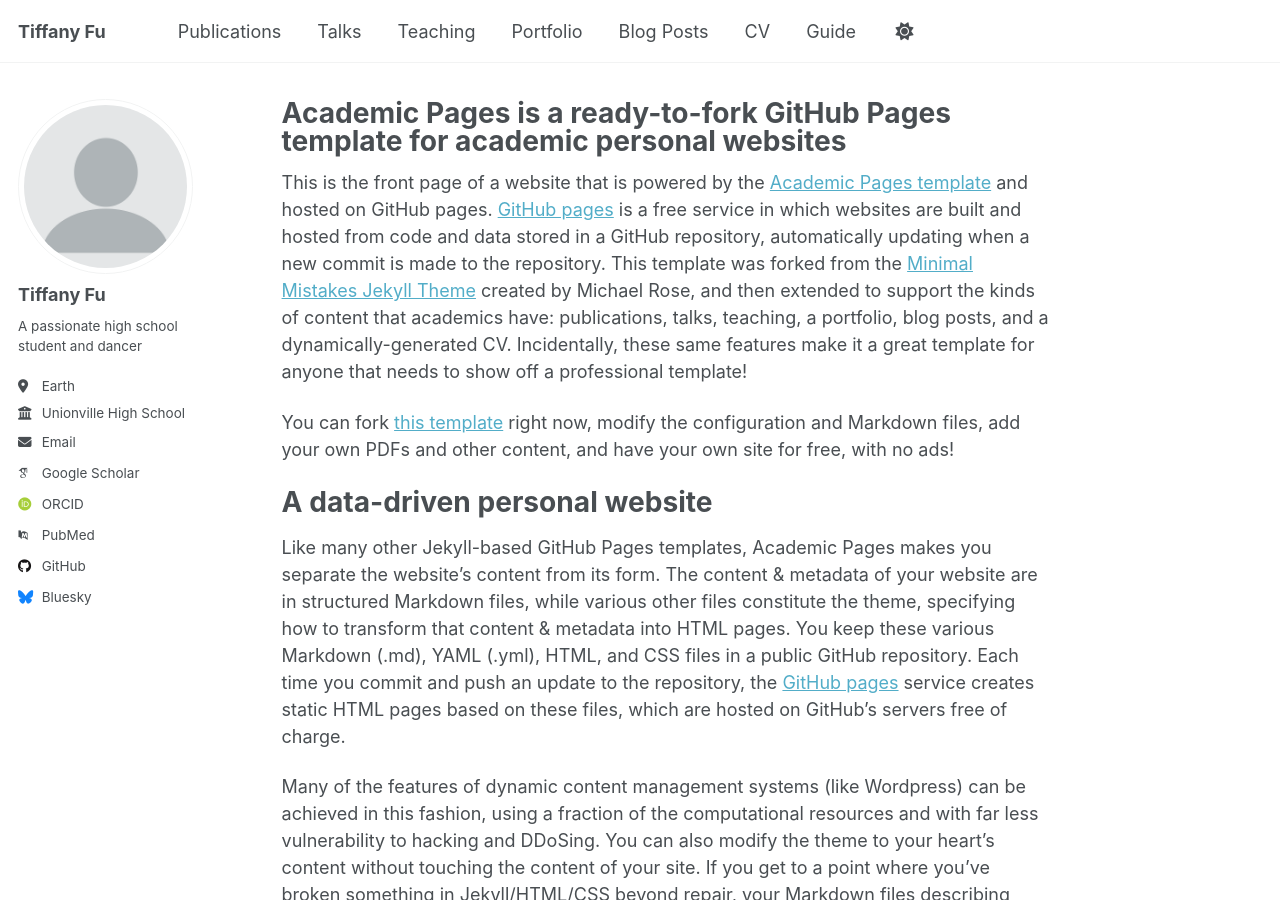
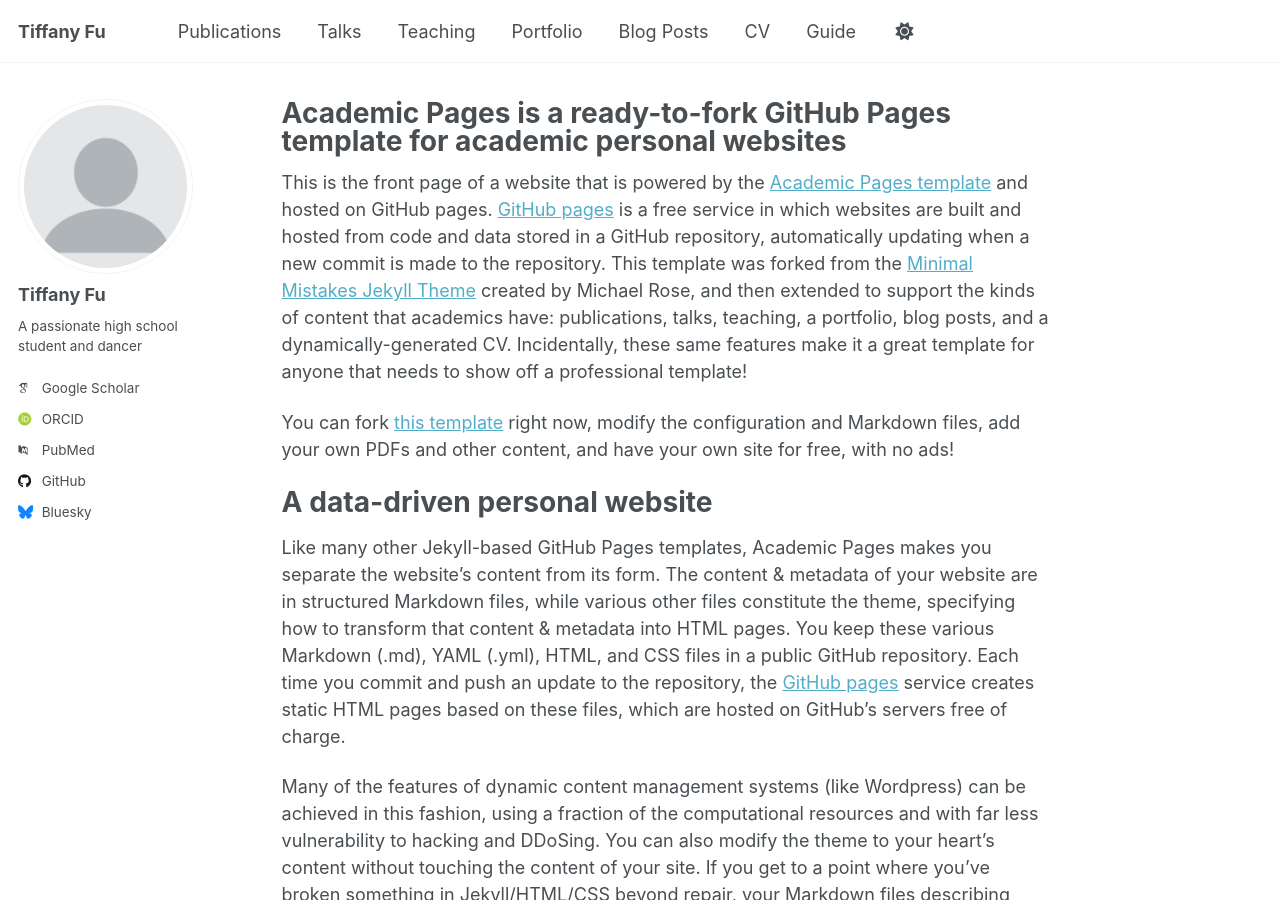
Before and after one commit to TiffanyJTFu/TiffanyFu, a Jekyll site: the page built from _pages/about.md, in a window 1280 px wide and 900 px high. Built offline with Jekyll 4.4.1, drawn with Linux system fonts in a browser that asks for light colours; some web fonts are replaced; a script that is not in the unit is left out.

Commit message:
Update _config.yml

```diff
--- a/_config.yml
+++ b/_config.yml
@@ -26,11 +26,11 @@ author:
   name             : "Tiffany Fu"
   pronouns         : # example: "she/her"
   bio              : "A passionate high school student and dancer"
-  location         : "Earth"
-  employer         : "Unionville High School"
-  uri              : # URL
-  email            : "tiffany.jt.fu@gmail.com"
-
+  Side bar 01      : "High Schooo Life"
+  Side bar 02      : "Dance competitions and Performances"
+  Side bar 03      : "Academic research and Social Practices"
+  Side bar 04      : "Volunteet Activities"
+  Side bar 05      : "About me"
   # Academic websites
   academia         : # URL
   arxiv            : # URL - Update with the correct link to your profile
```
